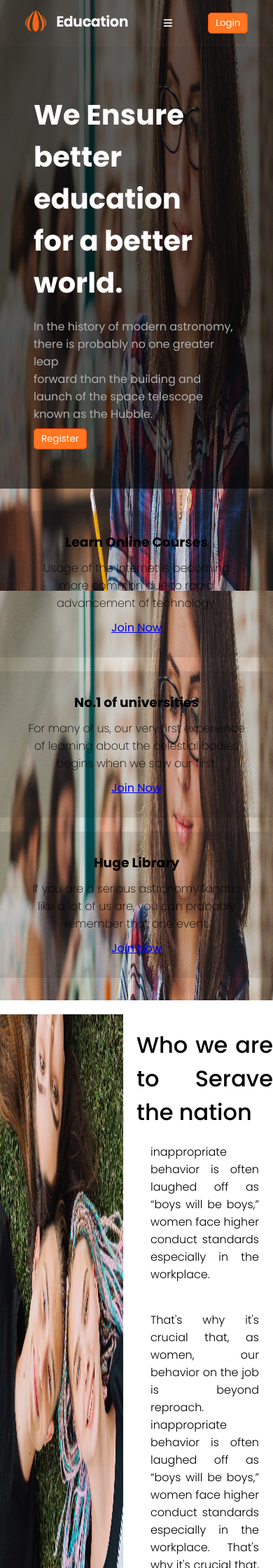
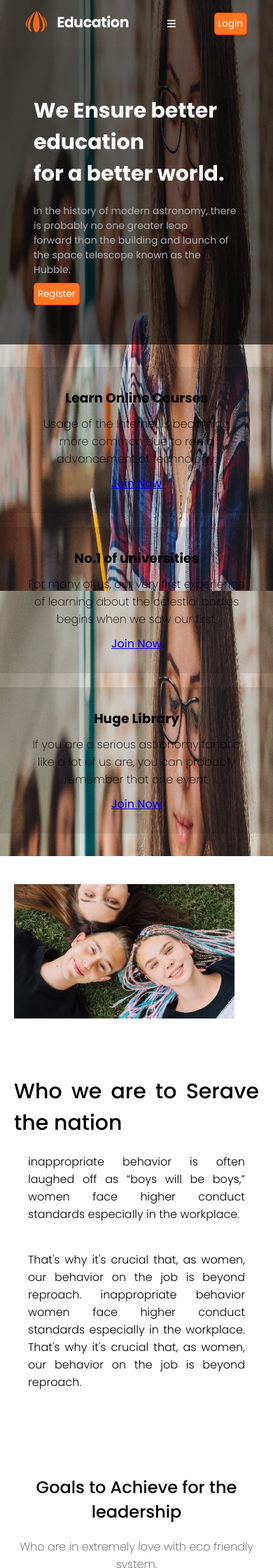
Before and after one commit to deepadangi01/Django_Project, a Django app: page /logout/ in a window 390 px wide; the page is wider, and only the part inside the window is pictured. Shown: the top 2240 px of that part at 70% size. Run offline with Django 5.2, Linux system fonts and the light colour scheme; some libraries are stand-ins or nearby versions.

Commit message:
change design

```diff
--- a/project/app/static/css/style.css
+++ b/project/app/static/css/style.css
@@ -337,7 +337,7 @@ font-weight: 500;
 }
 .footer-cont1 a{
    text-decoration: none;
-   background-color: rgb(187, 185, 185);
+   background-color: rgb(245, 66, 7);
    font-weight: 400;
    color:white;
    font-size: 14px;
@@ -405,7 +405,6 @@ button{
     background-color: rgb(214, 223, 238);
     display: flex;
     justify-content: space-evenly;
-    flex-wrap: wrap;
     padding:50px;
     height: 100vh;
 
@@ -433,7 +432,9 @@ label{
     font-weight: 400;
 }
 td{
-    padding:0px 20px;
+    padding:0px 10px;
+    font-size: 13px;
+    font-weight: 400;
 }
 
 
@@ -452,7 +453,12 @@ td{
       background-size: 100% 400px;
       height:100%;
     }
-
+    .board{
+        flex-wrap: wrap;
+    }
+    .home{
+        height: 100%;
+    }
 
     .navbar .content ul {
       display: block;
@@ -499,6 +505,9 @@ td{
       background-size: 100%;
       flex-wrap: wrap;
     }
+    .box-reg{
+        flex-wrap: wrap;
+    }
     .from {
       width: 100%;
       padding: 30px;
@@ -513,4 +522,51 @@ td{
         padding-top: 60px;
 
     }
+    .container1{
+        display: flex;
+        flex-wrap: wrap;
+        padding:20px;
+
 }
+.home-content h1{
+    font-size: 30px;
+}
+ h1{
+    font-size: 30px;
+    padding:0px;
+}
+.home-content p{
+    font-size: 14px;
+}
+.course{
+    grid-template-columns: auto;
+}
+.footer-cont1{
+    flex-wrap: wrap;
+    padding:10px;
+}
+.footer .list{
+    flex-wrap: wrap;
+    padding:0px;
+
+}
+.container{
+    flex-wrap: wrap-reverse;
+}
+.board{
+    display: block;
+    padding:0px;
+    margin:0px;
+    width: 100%;
+}
+.board table{
+    padding:0px;
+}
+td{
+    padding:0px;
+    font-size: 10px;
+}
+.btn{
+    padding:5px;
+}
+  }
--- a/project/app/templates/index.html
+++ b/project/app/templates/index.html
@@ -88,7 +88,7 @@
                 </p>
                 <p>That's why it's
                     crucial that, as women, our behavior on the job is beyond reproach. inappropriate behavior
-                    is often laughed off as “boys will be boys,” women face higher conduct standards especially in
+                     women face higher conduct standards especially in
                     the workplace. That's why it's
                     crucial that, as women, our behavior on the job is beyond reproach. </p>
             </div>
--- a/project/app/urls.py
+++ b/project/app/urls.py
@@ -2,8 +2,8 @@ from django.urls import path
 from app import views;
 
 urlpatterns = [
-    path('',views.register,name="register"),
-    path('home/',views.home,name="home"),
+    path('',views.home,name="home"),
+    path('register/',views.register,name="register"),
     path('login/',views.login, name="login"),
     path('logout/',views.logout,name="logout"),
     path('query',views.query,name="query"),
```
Also changed, not shown: project/db.sqlite3, 1 other file.
